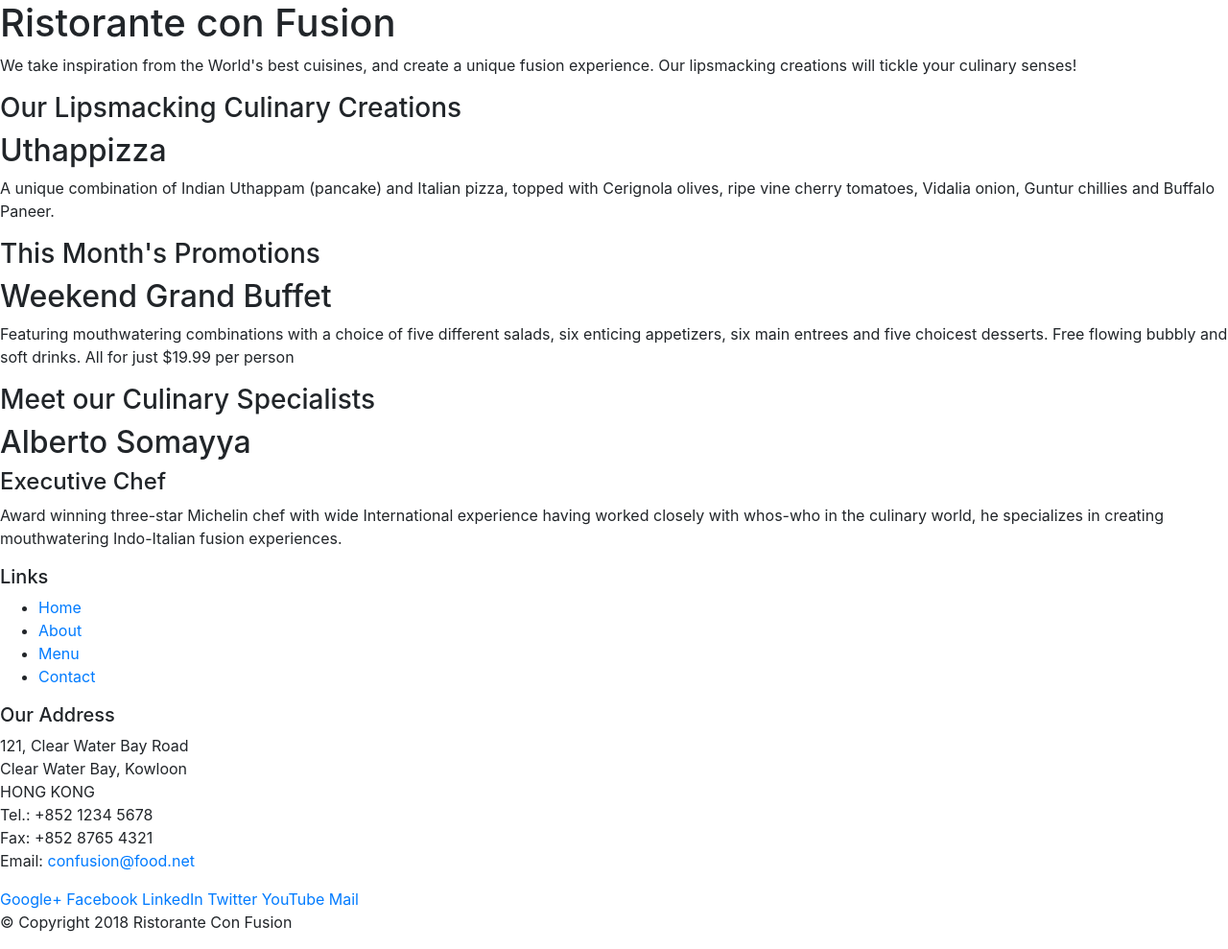
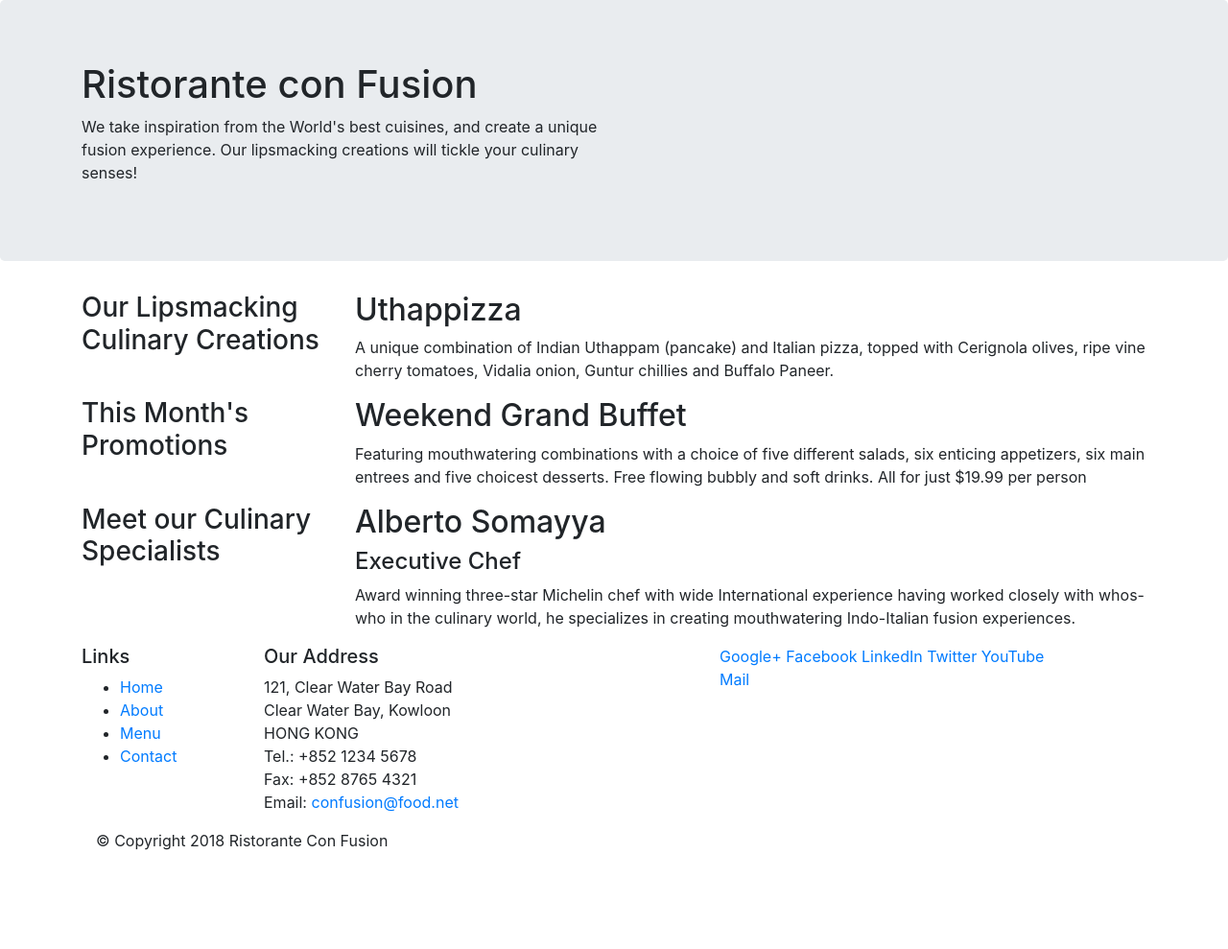
Before and after one commit to mefisto113/Coursera-1, a website: page index.html in a window 1280 px wide. Shown: the whole page at 96% size. After the commit the page ends 904 px from the top, so only its background shows below. Drawn offline with nearby package versions, Linux system fonts and the light colour scheme.

Commit message:
Bootstrap Grid Part 1

```diff
--- a/index.html
+++ b/index.html
@@ -14,46 +14,46 @@
 
 <body>
 
-    <header>
-        <div>
-            <div>
-                <div>
+    <header class="jumbotron">
+        <div class="container">
+            <div class="row">
+                <div class="col-12 col-sm 6">
                     <h1>Ristorante con Fusion</h1>
                     <p>We take inspiration from the World's best cuisines, and create a unique fusion experience. Our lipsmacking creations will tickle your culinary senses!</p>
                 </div>
-                <div>
+                <div class="col-12 col-sm">
                 </div>
             </div>
         </div>
     </header>
 
-    <div>
-        <div>
-            <div>
+    <div class="container">
+        <div class="row">
+            <div class="col-12 col-sm-4 col-md-3">
                 <h3>Our Lipsmacking Culinary Creations</h3>
             </div>
-            <div>
+            <div class="col col-sm col-md">
                 <h2>Uthappizza</h2>
                 <p>A unique combination of Indian Uthappam (pancake) and Italian pizza, topped with Cerignola olives, ripe vine cherry tomatoes, Vidalia onion, Guntur chillies and Buffalo Paneer.</p>
             </div>
         </div>
 
 
-        <div>
-            <div>
+        <div class="row">
+            <div class="col-12 col-sm-4 col-md-3">
                 <h3>This Month's Promotions</h3>
             </div>
-            <div>
+            <div class="col col-sm col-md">
                 <h2>Weekend Grand Buffet</h2>
                 <p>Featuring mouthwatering combinations with a choice of five different salads, six enticing appetizers, six main entrees and five choicest desserts. Free flowing bubbly and soft drinks. All for just $19.99 per person </p>
             </div>
         </div>
 
-        <div>
-            <div>
+        <div class="row">
+            <div class="col-12 col-sm-4 col-md-3">
                 <h3>Meet our Culinary Specialists</h3>
             </div>
-            <div>
+            <div class="col col-sm col-md">
                 <h2>Alberto Somayya</h2>
                 <h4>Executive Chef</h4>
                 <p>Award winning three-star Michelin chef with wide International experience having worked closely with whos-who in the culinary world, he specializes in creating mouthwatering Indo-Italian fusion experiences. </p>
@@ -62,9 +62,9 @@
     </div>
 
     <footer>
-        <div>
-            <div>
-                <div>
+        <div class="container">
+            <div class="row">
+                <div class="col-4 col-sm-2">
                     <h5>Links</h5>
                     <ul>
                         <li><a href="#">Home</a></li>
@@ -73,7 +73,7 @@
                         <li><a href="#">Contact</a></li>
                     </ul>
                 </div>
-                <div>
+                <div class="col-7 col-sm-5">
                     <h5>Our Address</h5>
                     <address>
 		              121, Clear Water Bay Road<br>
@@ -84,7 +84,7 @@
 		              Email: <a href="mailto:confusion@food.net">confusion@food.net</a>
 		           </address>
                 </div>
-                <div>
+                <div class="col-12 col-sm-4">
                     <div>
                         <a href="http://google.com/+">Google+</a>
                         <a href="http://www.facebook.com/profile.php?id=">Facebook</a>
@@ -96,7 +96,7 @@
                 </div>
            </div>
            <div>
-                <div>
+                <div class="col-auto">
                     <p>© Copyright 2018 Ristorante Con Fusion</p>
                 </div>
            </div>
```
